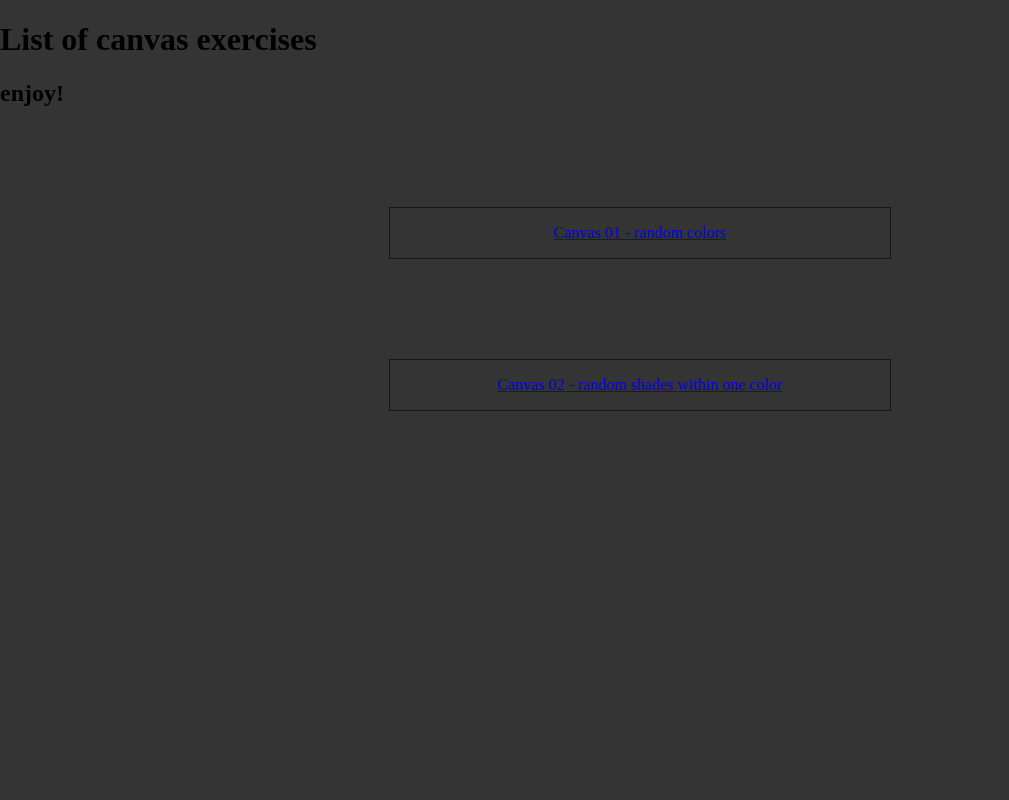
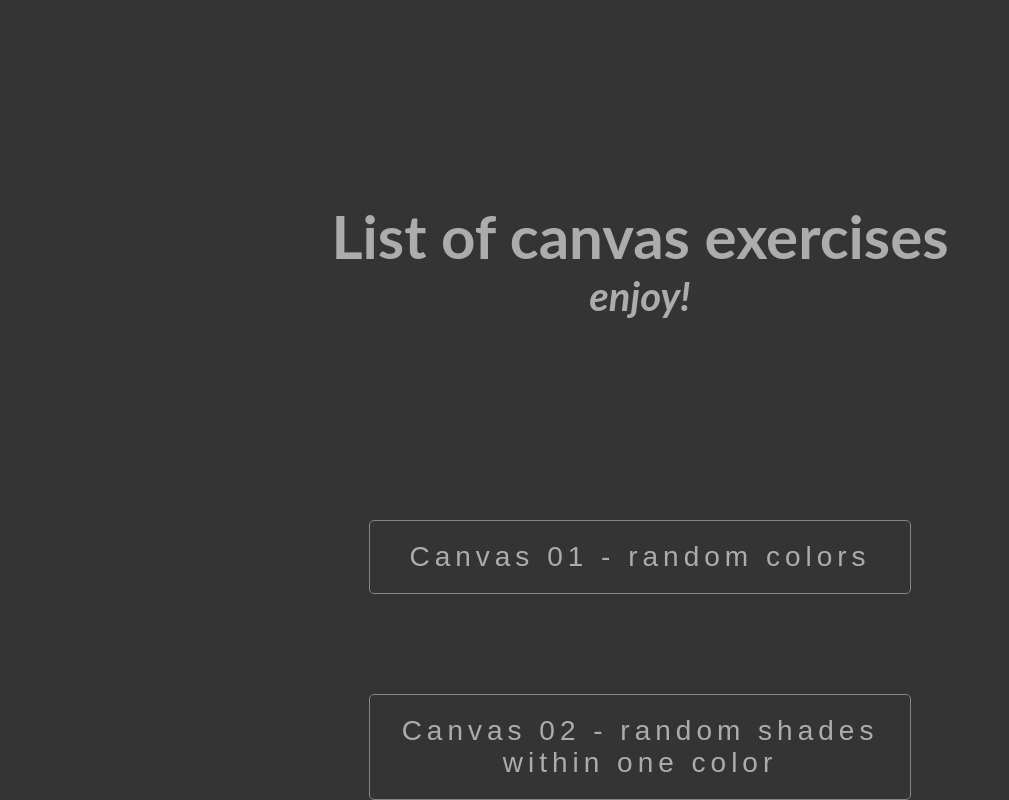
Before and after one commit to michalzagrodzki/Canvas-Exercise, a website: page app/index.html in a window 1280 px wide. Shown: the whole page, without its empty margins (0-1009 px from the left). Drawn offline with Linux system fonts and the light colour scheme.

Commit message:
Correct styles for buttons, fonts and titles

```diff
--- a/app/css/app.css
+++ b/app/css/app.css
@@ -16,9 +16,46 @@ body {
 .link-button{
   display: block;
   width: 500px;
-  border: 1px solid #171717;
+  border: 1px solid #858585;
   margin-top: 100px;
   margin-left: auto;
   margin-right: auto;
+  padding-left: 20px;
+  padding-right: 20px;
   text-align: center;
+  border-radius: 5px;
 }
+
+.link-button p{
+  margin-top: 20px;
+  margin-bottom: 20px;
+  color: #acacac;
+  font-family: "Capsuula", Arial, sans-serif;
+  font-style: normal;
+  font-size: 28px;
+  letter-spacing: 5px;
+}
+
+h1{
+  margin-top: 200px;
+  margin-bottom: 10px;
+  color: #acacac;
+  text-align: center;
+  font-family: "Lato", Arial, sans-serif;
+  font-style: normal;
+  font-size: 60px;
+}
+
+h2{
+  margin-top: -10px;
+  margin-bottom: 200px;
+  color: #acacac;
+  text-align: center;
+  font-family: "Lato", Arial, sans-serif;
+  font-style: oblique;
+  font-size: 40px;
+}
+
+a{
+  text-decoration: none;
+}
```
